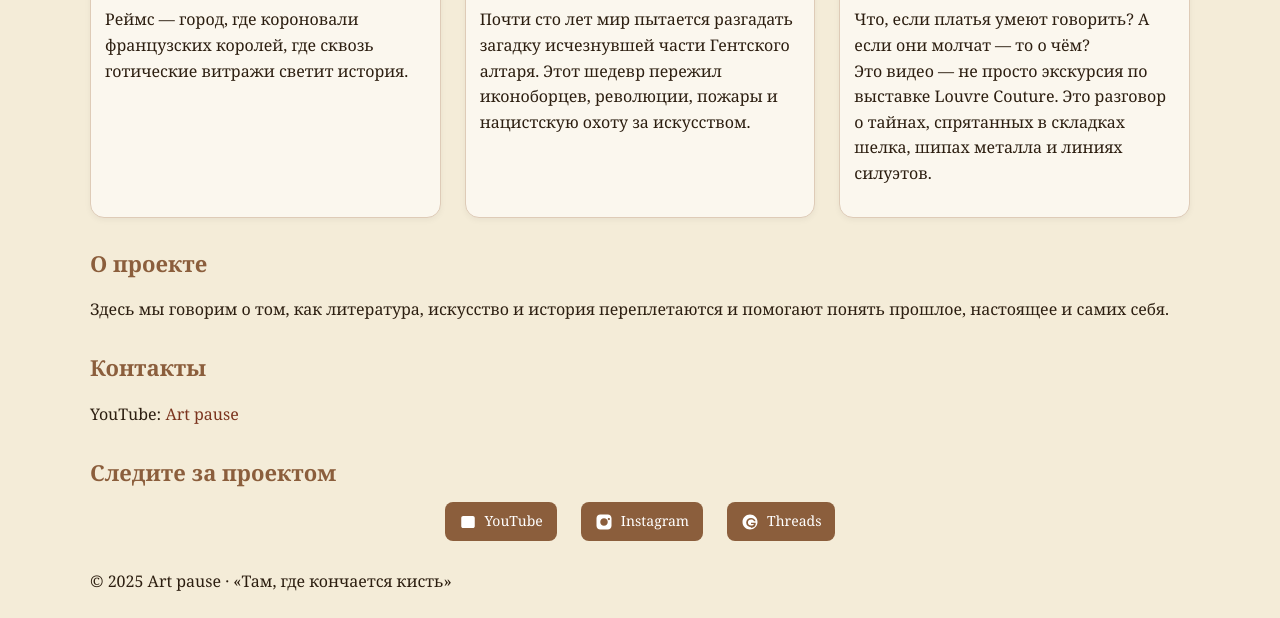
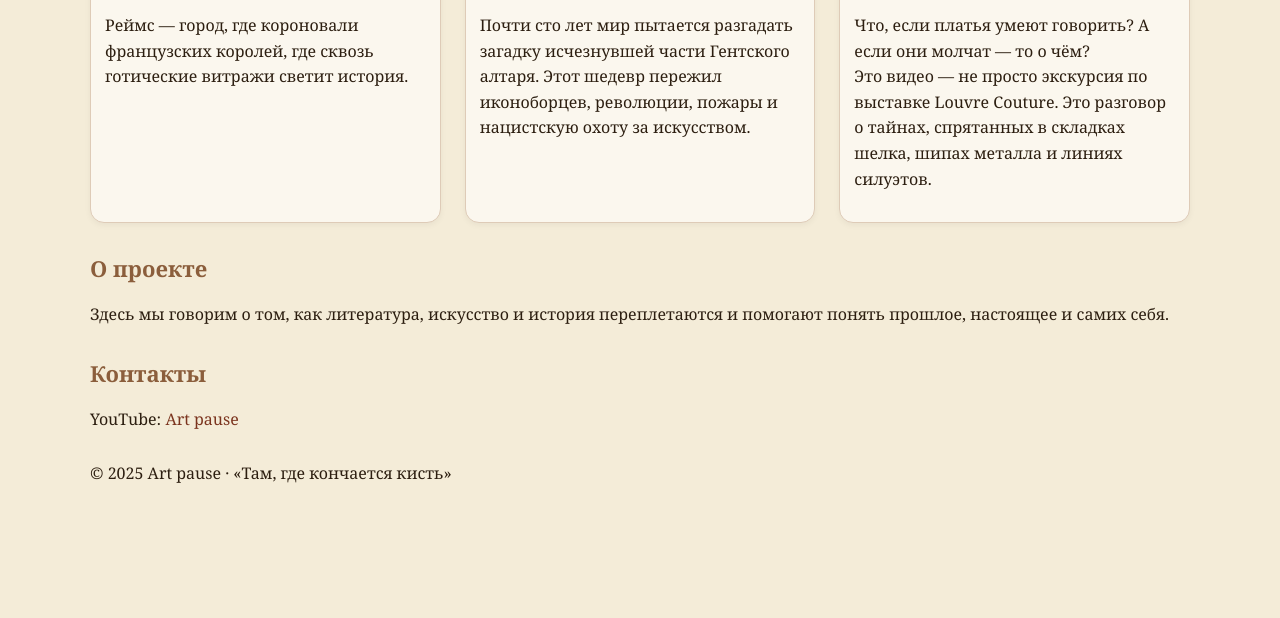
Before and after one commit to art-pause/artpause-site, a plain HTML site: page index.html in a window 1280 px wide. Shown: the part 1313-1931 px from the top of the page. After the commit the page ends 1823 px from the top, so only its background shows below. Drawn offline with Linux system fonts and the light colour scheme.

Commit message:
Update index.html

```diff
--- a/index.html
+++ b/index.html
@@ -11,7 +11,7 @@
   <meta name="keywords" content="лекции по искусству, литература, история, визуальная культура, искусствоведение, готика, Лувр, соборы, мода, Art pause, Ольга Федоровская">
   <meta name="author" content="Ольга Федоровская">
 
-  <!-- Open Graph для соцсетей -->
+  <!-- Open Graph -->
   <meta property="og:title" content="Art pause — лекции об искусстве, литературе и истории">
   <meta property="og:description" content="Авторские лекции Ольги Федоровской о визуальной культуре, текстах и образах разных эпох">
   <meta property="og:image" content="https://ofedorovskaya-rgb.github.io/artpause-site/assets/banner.jpg">
@@ -32,6 +32,11 @@
 
   <header class="header">
     <div class="title">Art pause</div>
+    <div class="social-links">
+      <a href="https://youtube.com/@art-pause?si=LYZDXYF-IDbBQ9h5" target="_blank" class="social-link">YouTube</a>
+      <a href="https://www.instagram.com/art.pause_?igsh=MW43d2E2ZzZrYmZ6aw==&utm_source=ig_contact_invite" target="_blank" class="social-link">Instagram</a>
+      <a href="https://www.threads.com/@art.pause_?igshid=NTc4MTIwNjQ2YQ==" target="_blank" class="social-link">Threads</a>
+    </div>
     <nav class="nav">
       <a href="#lectures">Лекции</a>
       <a href="#about">О проекте</a>
@@ -110,31 +115,6 @@
     <p>YouTube: <a href="https://www.youtube.com/@art-pause">Art pause</a></p>
   </section>
 
-   <!-- Соцсети -->
-  <section id="social" class="section">
-    <h2 class="h2">Следите за проектом</h2>
-    <div class="social-links">
-      <a href="https://youtube.com/@art-pause?si=LYZDXYF-IDbBQ9h5" target="_blank" class="social-link">
-        <svg viewBox="0 0 24 24" class="icon">
-          <path fill="currentColor" d="M10,15L15,12L10,9V15M21,6.5C21,5.12 19.88,4 18.5,4H5.5C4.12,4 3,5.12 3,6.5V17.5C3,18.88 4.12,20 5.5,20H18.5C19.88,20 21,18.88 21,17.5V6.5Z"/>
-        </svg>
-        YouTube
-      </a>
-      <a href="https://www.instagram.com/art.pause_?igsh=MW43d2E2ZzZrYmZ6aw==&utm_source=ig_contact_invite" target="_blank" class="social-link">
-        <svg viewBox="0 0 24 24" class="icon">
-          <path fill="currentColor" d="M7,2C4.24,2 2,4.24 2,7V17C2,19.76 4.24,22 7,22H17C19.76,22 22,19.76 22,17V7C22,4.24 19.76,2 17,2H7M12,7C14.76,7 17,9.24 17,12C17,14.76 14.76,17 12,17C9.24,17 7,14.76 7,12C7,9.24 9.24,7 12,7M18.5,6.5C19.33,6.5 20,7.17 20,8C20,8.83 19.33,9.5 18.5,9.5C17.67,9.5 17,8.83 17,8C17,7.17 17.67,6.5 18.5,6.5Z"/>
-        </svg>
-        Instagram
-      </a>
-      <a href="https://www.threads.com/@art.pause_?igshid=NTc4MTIwNjQ2YQ==" target="_blank" class="social-link">
-        <svg viewBox="0 0 24 24" class="icon">
-          <path fill="currentColor" d="M12 2C6.48 2 2 6.48 2 12S6.48 22 12 22s10-4.48 10-10S17.52 2 12 2Zm1.45 16.93c-3.8 0-6.52-2.42-6.52-6.13 0-3.71 2.72-6.13 6.52-6.13 3.04 0 5.45 1.66 6.05 4.46h-2.2c-.46-1.42-1.72-2.3-3.86-2.3-2.45 0-4.2 1.64-4.2 3.97s1.75 3.97 4.2 3.97c1.97 0 3.3-.88 3.79-2.26h-3.86v-1.67h6.17c.07.42.1.83.1 1.28 0 3.4-2.51 5.81-6.69 5.81Z"/>
-        </svg>
-        Threads
-      </a>
-    </div>
-  </section>
-
   <footer class="footer">© 2025 Art pause · «Там, где кончается кисть»</footer>
 
 </div>
```
